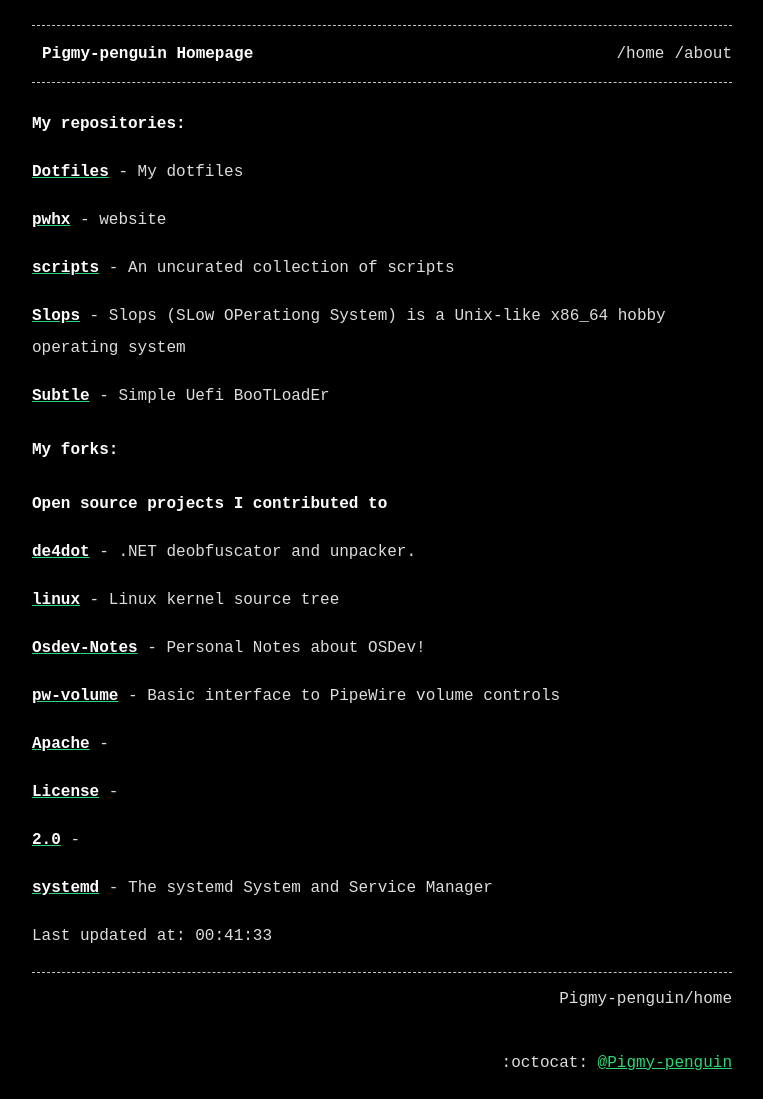
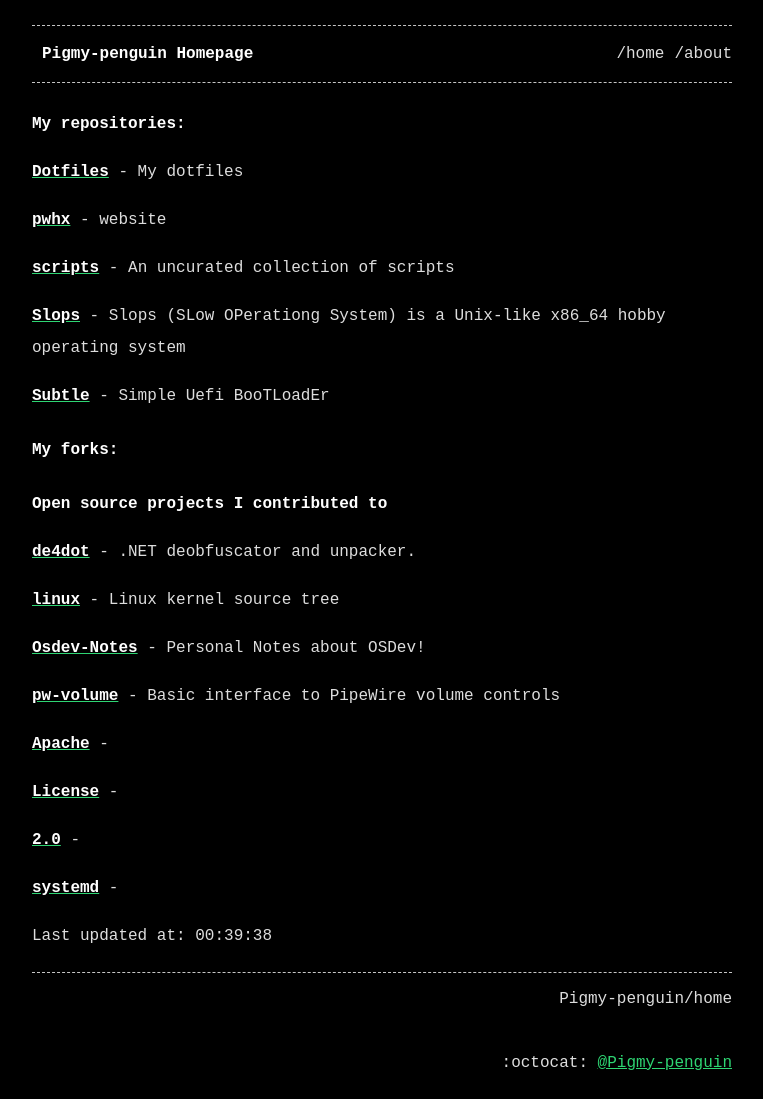
Before and after one commit to Pigmy-penguin/Pigmy-penguin.github.io, a Jekyll site: the page built from index.md, in a window 1280 px wide. Shown: the whole page, without its empty margins (258-1021 px from the left). Built offline with Jekyll 4.4.1, drawn with Linux system fonts in a browser that asks for light colours.

Commit message:
Auto updating the website

```diff
--- a/index.md
+++ b/index.md
@@ -34,7 +34,7 @@ title: Pigmy-penguin Homepage
 
 [**2.0**](https://github.com/Pigmy-penguin/2.0) -
 
-[**systemd**](https://github.com/Pigmy-penguin/systemd) - The systemd System and Service Manager
+[**systemd**](https://github.com/Pigmy-penguin/systemd) -
 
 
-Last updated at: 00:41:33
+Last updated at: 00:39:38
```
Also changed, not shown: 1 other file.
